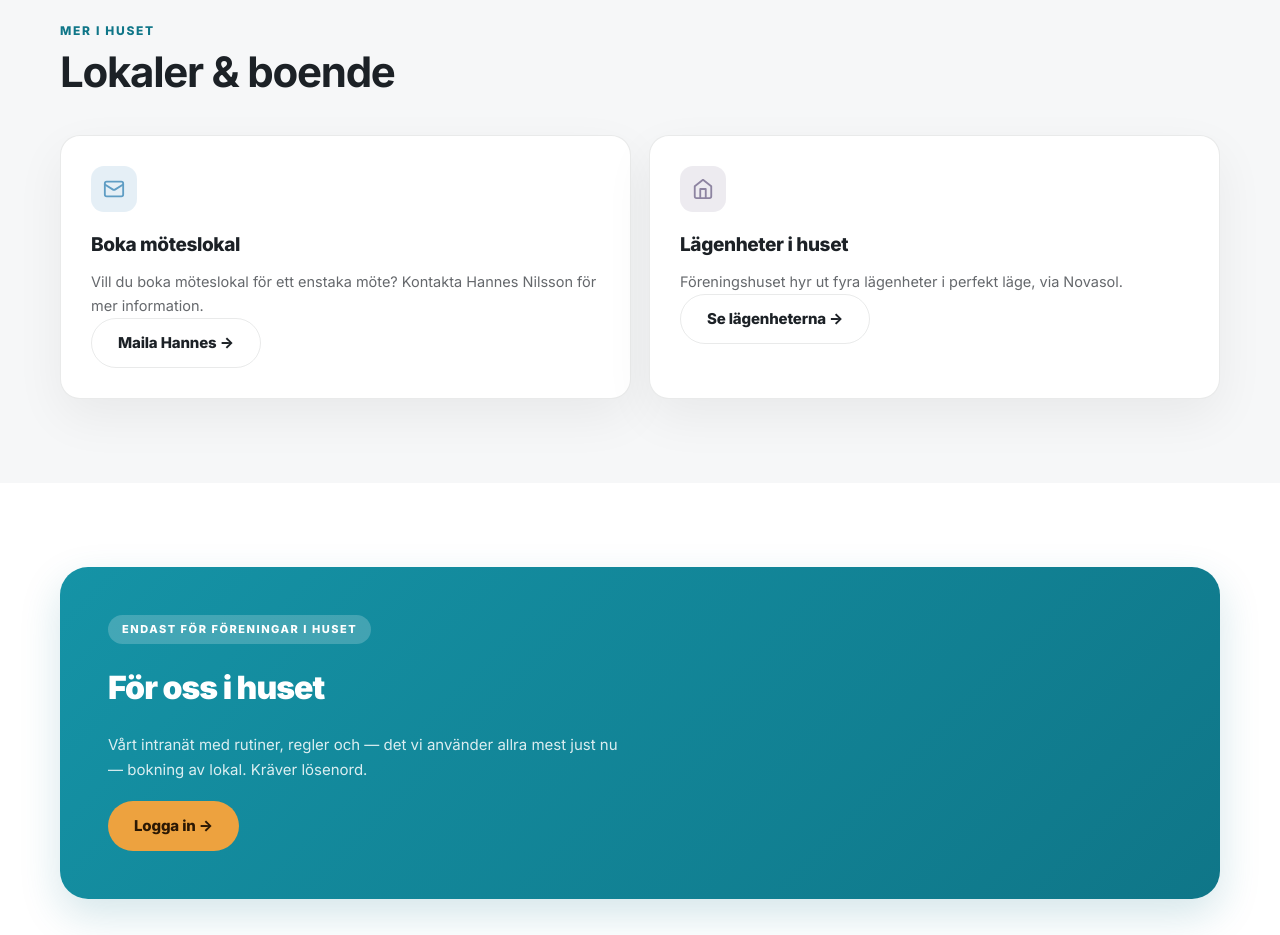
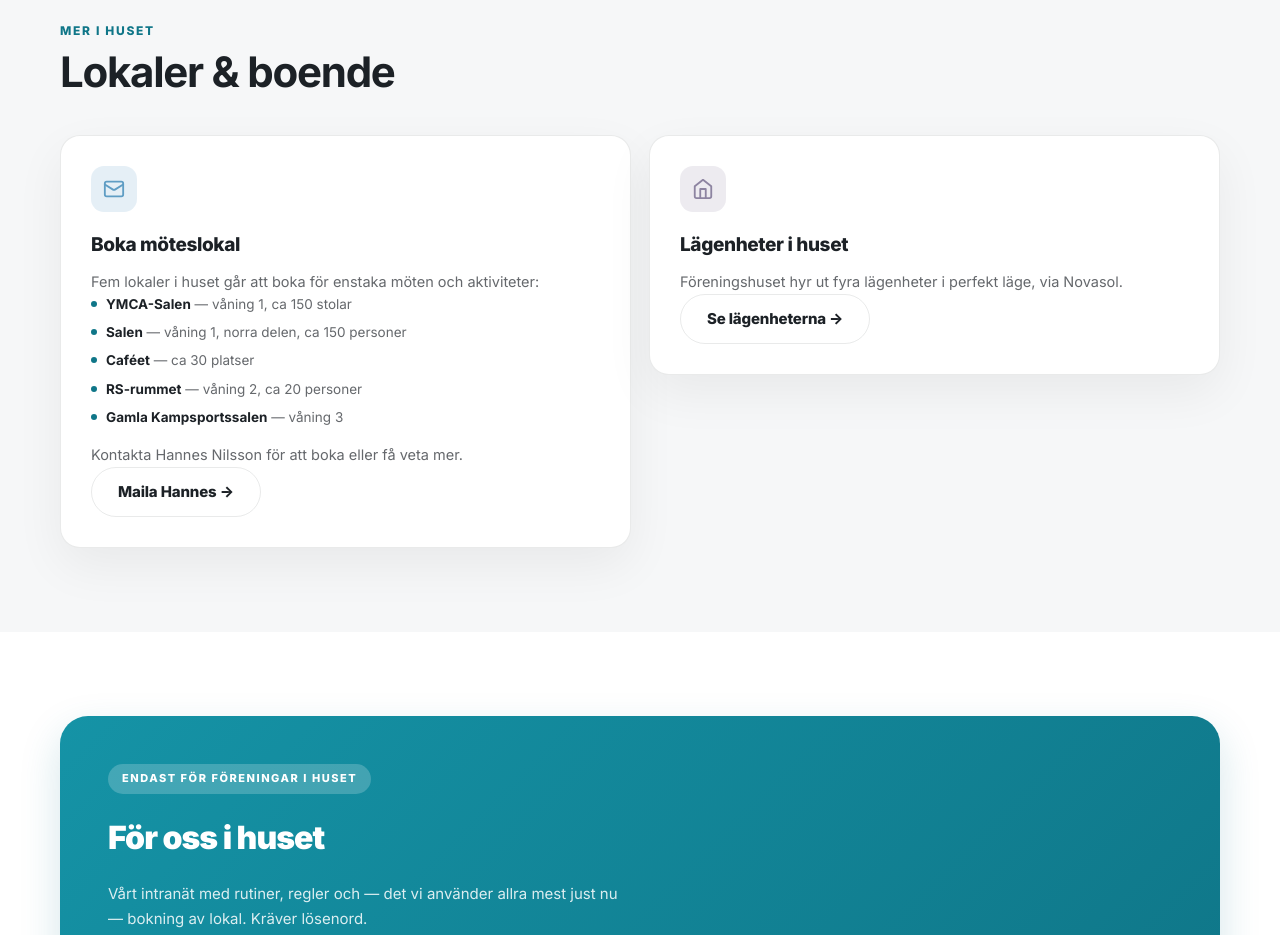
Before and after one commit to sommarteaternystad/F-reningshuset, a plain HTML site: page index.html in a window 1280 px wide. Shown: the part 2060-2995 px from the top of the page. Drawn offline with Linux system fonts and the light colour scheme.

Commit message:
Visa vilka lokaler som går att boka redan utan inloggning
"Boka möteslokal"-kortet på startsidan listar nu alla fem bokningsbara
lokaler (YMCA-Salen, Salen, Caféet, RS-rummet, Gamla Kampsportssalen)
med våning/kapacitet, innan "Maila Hannes"-knappen. Tidigare visades
lokalerna bara på boka-lokal.html, som kräver inloggning, så en
utloggad besökare hade ingen aning om vad som fanns att boka.

Satte align-items:start på .card-grid-2 så att Lägenheter-kortet
bredvid inte sträcks ut i onödan nu när Boka möteslokal-kortet är
högre.

Höjde css/style.css?v=5 -> v=6 för den nya .card-room-list-stilen.

Co-Authored-By: Claude Sonnet 5 <noreply@anthropic.com>

```diff
--- a/css/style.css
+++ b/css/style.css
@@ -460,10 +460,38 @@ h2 {
 .card-grid-2 {
   display: grid;
   grid-template-columns: 1fr 1fr;
+  align-items: start;
   gap: 18px;
 }
 .card-grid > .card,
 .card-grid-2 > .card { min-width: 0; }
+
+.card-room-list {
+  list-style: none;
+  margin: 0 0 16px;
+  padding: 0;
+  display: flex;
+  flex-direction: column;
+  gap: 8px;
+}
+.card-room-list li {
+  font-size: 13.5px;
+  color: var(--muted);
+  line-height: 1.5;
+  padding-left: 15px;
+  position: relative;
+}
+.card-room-list li::before {
+  content: '';
+  position: absolute;
+  left: 0;
+  top: 7px;
+  width: 6px;
+  height: 6px;
+  border-radius: 50%;
+  background: var(--primary);
+}
+.card-room-list strong { color: var(--text); font-weight: 700; }
 @media (max-width: 640px) {
   .card-grid-2 { grid-template-columns: 1fr; }
 }
--- a/index.html
+++ b/index.html
@@ -8,7 +8,7 @@
   <link rel="preconnect" href="https://fonts.googleapis.com">
   <link rel="preconnect" href="https://fonts.gstatic.com" crossorigin>
   <link href="https://fonts.googleapis.com/css2?family=Inter:ital,opsz,wght@0,14..32,300..900;1,14..32,300..900&display=swap" rel="stylesheet">
-  <link rel="stylesheet" href="css/style.css?v=5">
+  <link rel="stylesheet" href="css/style.css?v=6">
 </head>
 <body>
 
@@ -268,7 +268,15 @@
             <svg width="22" height="22" viewBox="0 0 24 24" fill="none" stroke="currentColor" stroke-width="2" stroke-linecap="round" stroke-linejoin="round" aria-hidden="true"><rect x="2" y="4" width="20" height="16" rx="2"/><path d="m22 7-8.97 5.7a1.94 1.94 0 0 1-2.06 0L2 7"/></svg>
           </div>
           <h3>Boka möteslokal</h3>
-          <p>Vill du boka möteslokal för ett enstaka möte? Kontakta Hannes Nilsson för mer information.</p>
+          <p>Fem lokaler i huset går att boka för enstaka möten och aktiviteter:</p>
+          <ul class="card-room-list">
+            <li><strong>YMCA-Salen</strong> — våning 1, ca 150 stolar</li>
+            <li><strong>Salen</strong> — våning 1, norra delen, ca 150 personer</li>
+            <li><strong>Caféet</strong> — ca 30 platser</li>
+            <li><strong>RS-rummet</strong> — våning 2, ca 20 personer</li>
+            <li><strong>Gamla Kampsportssalen</strong> — våning 3</li>
+          </ul>
+          <p>Kontakta Hannes Nilsson för att boka eller få veta mer.</p>
           <a href="mailto:hannes.nilsson@sommarteaternystad.com" class="btn btn-outline">Maila Hannes →</a>
         </article>
 
```
Also changed, not shown: bakgrund.html (+1 -1 lines), boka-lokal.html (+1 -1 lines), for-oss-i-huset.html (+1 -1 lines), intranat.html (+1 -1 lines), om-oss.html (+1 -1 lines), verksamheter.html (+1 -1 lines).
